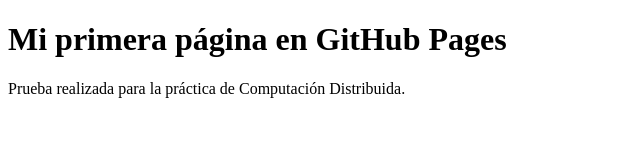
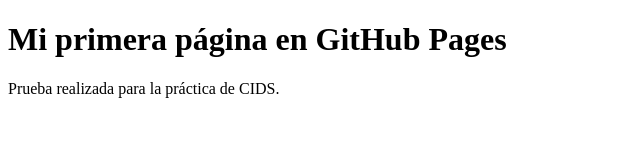
Before and after one commit to yaozyan-dot/cdis, a plain HTML site: page index.html in a window 1280 px wide. Shown: the whole page, without its empty margins (0-640 px from the left). Drawn offline with Linux system fonts and the light colour scheme.

Commit message:
Update index.html

```diff
--- a/index.html
+++ b/index.html
@@ -5,6 +5,6 @@
 </head>
 <body>
     <h1>Mi primera página en GitHub Pages</h1>
-    <p>Prueba realizada para la práctica de Computación Distribuida.</p>
+    <p>Prueba realizada para la práctica de CIDS.</p>
 </body>
 </html>
```
